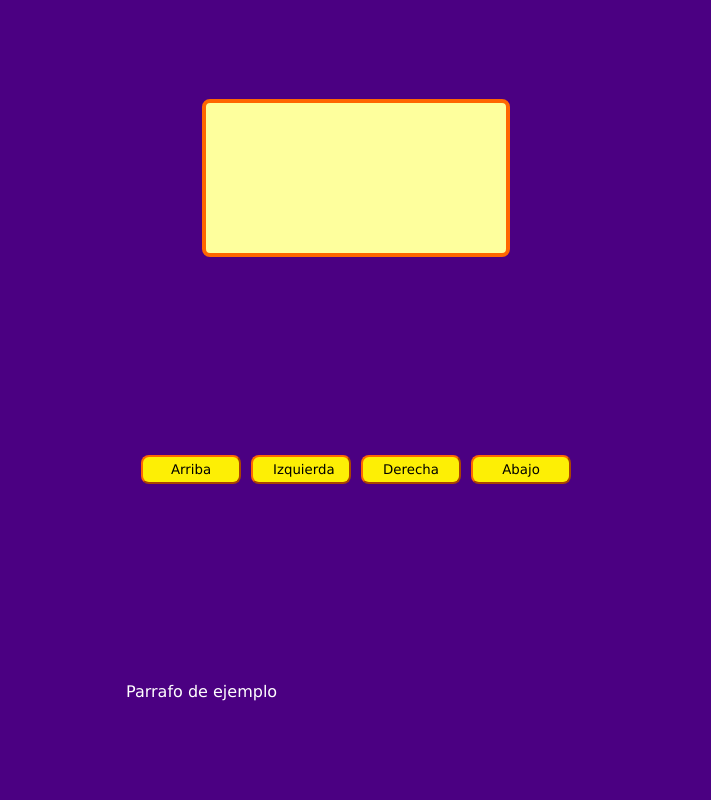
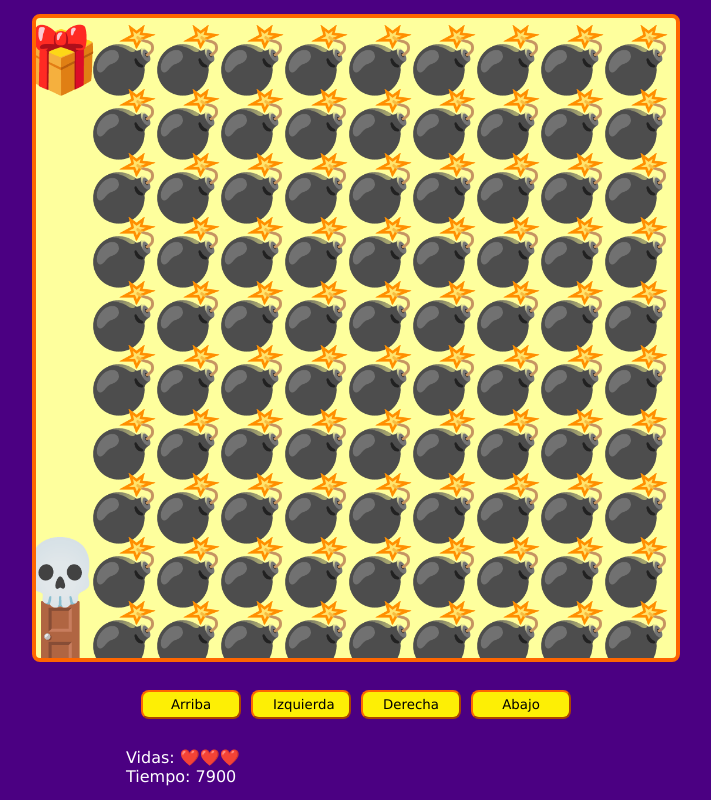
Before and after one commit to wvalverder/VideoGames-JavaScript, a plain HTML site: page index.html in a window 1280 px wide. Both pictures are taken after a click on the button "Arriba". Shown: the whole page, without its empty margins (284-995 px from the left). Drawn offline with Linux system fonts and the light colour scheme.

Commit message:
Cambios con el tiempo

```diff
--- a/game.js
+++ b/game.js
@@ -4,118 +4,159 @@ const btnUp = document.querySelector('#up');
 const btnLeft = document.querySelector('#left');
 const btnRight = document.querySelector('#right');
 const btnDown = document.querySelector('#down');
+const spanLives = document.querySelector('#lives');
+const spanTime = document.querySelector('#time');
 
 let canvasSize;
 let elementsSize;
 let level = 0;
+let lives = 3;
 
-const playerposition = {
+let timeStart;
+let timePlayer;
+let timeInterval;
+
+const playerPosition = {
   x: undefined,
   y: undefined,
-}
-
-const giftposition = {
+};
+const giftPosition = {
   x: undefined,
   y: undefined,
-}
+};
+let enemyPositions = [];
 
-let enemiesPositions = [];
-
-window.addEventListener('load', startGame);
+window.addEventListener('load', setCanvasSize);
 window.addEventListener('resize', setCanvasSize);
 
-
-
 function setCanvasSize() {
-    if(window.innerHeight > window.innerWidth){
+  if (window.innerHeight > window.innerWidth) {
     canvasSize = window.innerWidth * 0.8;
-    }else{
+  } else {
     canvasSize = window.innerHeight * 0.8;
   }
 
   canvas.setAttribute('width', canvasSize);
   canvas.setAttribute('height', canvasSize);
 
-    elementsSize = (canvasSize / 10);
+  elementsSize = canvasSize / 10;
 
   startGame();
 }
 
 function startGame() {
+  console.log({ canvasSize, elementsSize });
+
   game.font = elementsSize + 'px Verdana';
   game.textAlign = 'end';
+
   const map = maps[level];
 
-    if(!map) {
+  if (!map) {
     gameWin();
     return;
   }
+
+  if (!timeStart) {
+    timeStart = Date.now();
+    timeInterval = setInterval(showTime, 100);
+  }
+
   const mapRows = map.trim().split('\n');
   const mapRowCols = mapRows.map(row => row.trim().split(''));
-    console.log({map,mapRows,mapRowCols});
-    enemiesPositions=[];
-    game.clearRect(0, 0, canvasSize, canvasSize);
+  console.log({map, mapRows, mapRowCols});
 
-    mapRowCols.forEach((row, rowIndex) => {
-        row.forEach((col, colIndex) => {
+  showLives();
+
+  enemyPositions = [];
+  game.clearRect(0,0,canvasSize, canvasSize);
+
+  mapRowCols.forEach((row, rowI) => {
+    row.forEach((col, colI) => {
       const emoji = emojis[col];
-            const posX = elementsSize * (colIndex + 1.2);
-            const posY = elementsSize * (rowIndex + 0.85);
+      const posX = elementsSize * (colI + 1);
+      const posY = elementsSize * (rowI + 1);
 
-            if(col === 'O') {
-                    if(!playerposition.x && !playerposition.y) {
-                        playerposition.x = posX;
-                        playerposition.y = posY;
+      if (col == 'O') {
+        if (!playerPosition.x && !playerPosition.y) {
+          playerPosition.x = posX;
+          playerPosition.y = posY;
+          console.log({playerPosition});
         }
-            }else if(col === 'I') {
-                giftposition.x = posX;
-                giftposition.y = posY;
-            }else if(col === 'X') {
-                enemiesPositions.push({
+      } else if (col == 'I') {
+        giftPosition.x = posX;
+        giftPosition.y = posY;
+      } else if (col == 'X') {
+        enemyPositions.push({
           x: posX,
           y: posY,
         });
       }
+
       game.fillText(emoji, posX, posY);
     });
   });
 
   movePlayer();
-    /*for(let row=1;row<=10;row++) {
-        for(let column=1;column<=10;column++) {
-            game.fillText(emojis[mapRowCols[row-1][column-1]],elementsSize*column,elementsSize*row);
-        }
-    }*/
 }
 
 function movePlayer() {
+  const giftCollisionX = playerPosition.x.toFixed(3) == giftPosition.x.toFixed(3);
+  const giftCollisionY = playerPosition.y.toFixed(3) == giftPosition.y.toFixed(3);
+  const giftCollision = giftCollisionX && giftCollisionY;
 
-    const giftCollisionX = playerposition.x.toFixed(2) === giftposition.x;
-    const giftCollisionY = playerposition.y.toFixed(2) === giftposition.y;
-    const giftCollision = giftCollisionX && giftCollisionY;
-    if(giftCollision) {
-        console.log('Subiste de Nivel')
+  if (giftCollision) {
+    levelWin();
   }
 
-    const enemyCollision = enemiesPositions.find(enemy => {
-        const enemyCollisionX = enemy.x.toFixed(2) === playerposition.x;
-        const enemyCollisionY = enemy.y.toFixed(2) === playerposition.y;
+  const enemyCollision = enemyPositions.find(enemy => {
+    const enemyCollisionX = enemy.x.toFixed(3) == playerPosition.x.toFixed(3);
+    const enemyCollisionY = enemy.y.toFixed(3) == playerPosition.y.toFixed(3);
     return enemyCollisionX && enemyCollisionY;
   });
-    if(enemyCollision) {
-        console.log('Chocaste contra un enemigo');
+
+  if (enemyCollision) {
+    levelFail();
   }
-    game.fillText(emojis['PLAYER'], playerposition.x, playerposition.y);
+
+  game.fillText(emojis['PLAYER'], playerPosition.x, playerPosition.y);
 }
 
 function levelWin() {
-    console.log('Subiste de Nivel');
+  console.log('Subiste de nivel');
   level++;
   startGame();
 }
 
+function levelFail() {
+  console.log('Chocaste contra un enemigo :(');
+  lives--;
+
+  if (lives <= 0) {
+    level = 0;
+    lives = 3;
+    timeStart = undefined;
+  }
+
+  playerPosition.x = undefined;
+  playerPosition.y = undefined;
+  startGame();
+}
+
 function gameWin() {
-    console.log('Terminaste el juego');
+  console.log('¡Terminaste el juego!');
+  clearInterval(timeInterval);
+}
+
+function showLives() {
+  const heartsArray = Array(lives).fill(emojis['HEART']); // [1,2,3]
+
+  spanLives.innerHTML = "";
+  heartsArray.forEach(heart => spanLives.append(heart));
+}
+
+function showTime() {
+  spanTime.innerHTML = Date.now() - timeStart;
 }
 
 window.addEventListener('keydown', moveByKeys);
@@ -125,52 +166,48 @@ btnRight.addEventListener('click', moveRight);
 btnDown.addEventListener('click', moveDown);
 
 function moveByKeys(event) {
-    if(event.key === 'ArrowUp') moveUp();
-    else if(event.key === 'ArrowLeft') moveLeft();
-    else if(event.key === 'ArrowRight') moveRight();
-    else if(event.key === 'ArrowDown') moveDown();
+  if (event.key == 'ArrowUp') moveUp();
+  else if (event.key == 'ArrowLeft') moveLeft();
+  else if (event.key == 'ArrowRight') moveRight();
+  else if (event.key == 'ArrowDown') moveDown();
 }
-
 function moveUp() {
   console.log('Me quiero mover hacia arriba');
-    if((playerposition.y-elementsSize) < elementsSize) {
+
+  if ((playerPosition.y - elementsSize) < elementsSize) {
     console.log('OUT');
-    }else {
-        playerposition.y -= elementsSize;
+  } else {
+    playerPosition.y -= elementsSize;
     startGame();
   }
-
 }
-
 function moveLeft() {
   console.log('Me quiero mover hacia izquierda');
-    if((playerposition.x-elementsSize) < elementsSize) {
+
+  if ((playerPosition.x - elementsSize) < elementsSize) {
     console.log('OUT');
-   }else {
-     playerposition.x -= elementsSize;
+  } else {
+    playerPosition.x -= elementsSize;
     startGame();
   }
-
 }
-
 function moveRight() {
   console.log('Me quiero mover hacia derecha');
-    if((playerposition.x+elementsSize) > canvasSize) {
+
+  if ((playerPosition.x + elementsSize) > canvasSize) {
     console.log('OUT');
-    }else {
-      playerposition.x += elementsSize;
+  } else {
+    playerPosition.x += elementsSize;
     startGame();
   }
-
 }
-
 function moveDown() {
   console.log('Me quiero mover hacia abajo');
-    if((playerposition.y+elementsSize) > canvasSize) {
+
+  if ((playerPosition.y + elementsSize) > canvasSize) {
     console.log('OUT');
-    }else {
-        playerposition.y += elementsSize;
+  } else {
+    playerPosition.y += elementsSize;
     startGame();
   }
-
 }
--- a/index.html
+++ b/index.html
@@ -2,23 +2,28 @@
 <html lang="en">
 <head>
   <meta charset="UTF-8">
+  <meta http-equiv="X-UA-Compatible" content="IE=edge">
   <meta name="viewport" content="width=device-width, initial-scale=1.0">
-    <title>VideoGames</title>
   <link rel="stylesheet" href="./style.css">
+  <title>Platzriv - Jueguito online de carreras y calaveras</title>
 </head>
 <body>
   <div class="game-container">
     <canvas id="game"></canvas>
+
     <div class="btns">
       <button id="up">Arriba</button>
       <button id="left">Izquierda</button>
       <button id="right">Derecha</button>
       <button id="down">Abajo</button>
     </div>
+
     <div class="messages">
-            <p>Parrafo de ejemplo</p>
+      <p>Vidas: <span id="lives"></span></p>
+      <p>Tiempo: <span id="time"></span></p>
     </div>
   </div>
+
   <script src="./maps.js"></script>
   <script src="./game.js"></script>
 </body>
--- a/maps.js
+++ b/maps.js
@@ -12,6 +12,7 @@ const emojis = {
     'BOMB_COLLISION': '🔥',
     'GAME_OVER': '👎',
     'WIN': '🏆',
+    'HEART': '❤️',
   };
 
   const maps = [];
```
Also changed, not shown: style.css (indentation only). Lines whose indentation alone changed are shown as unchanged.
